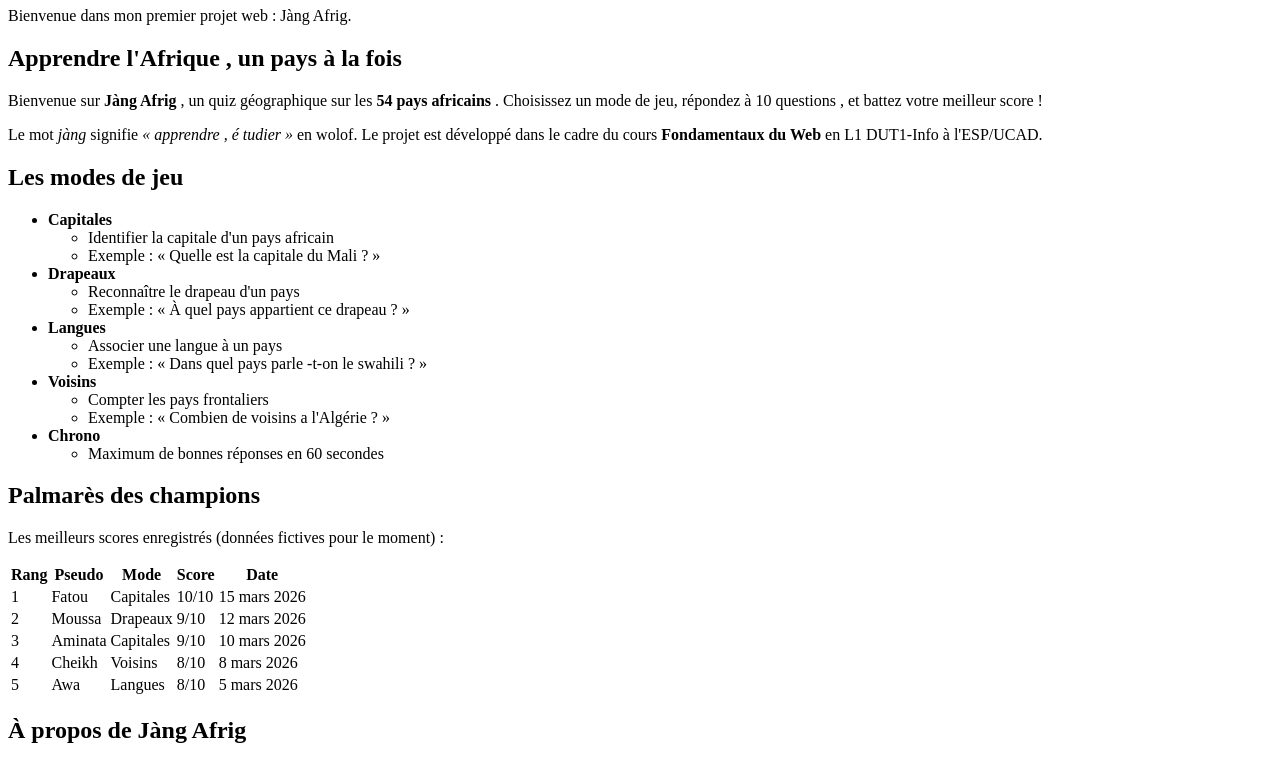
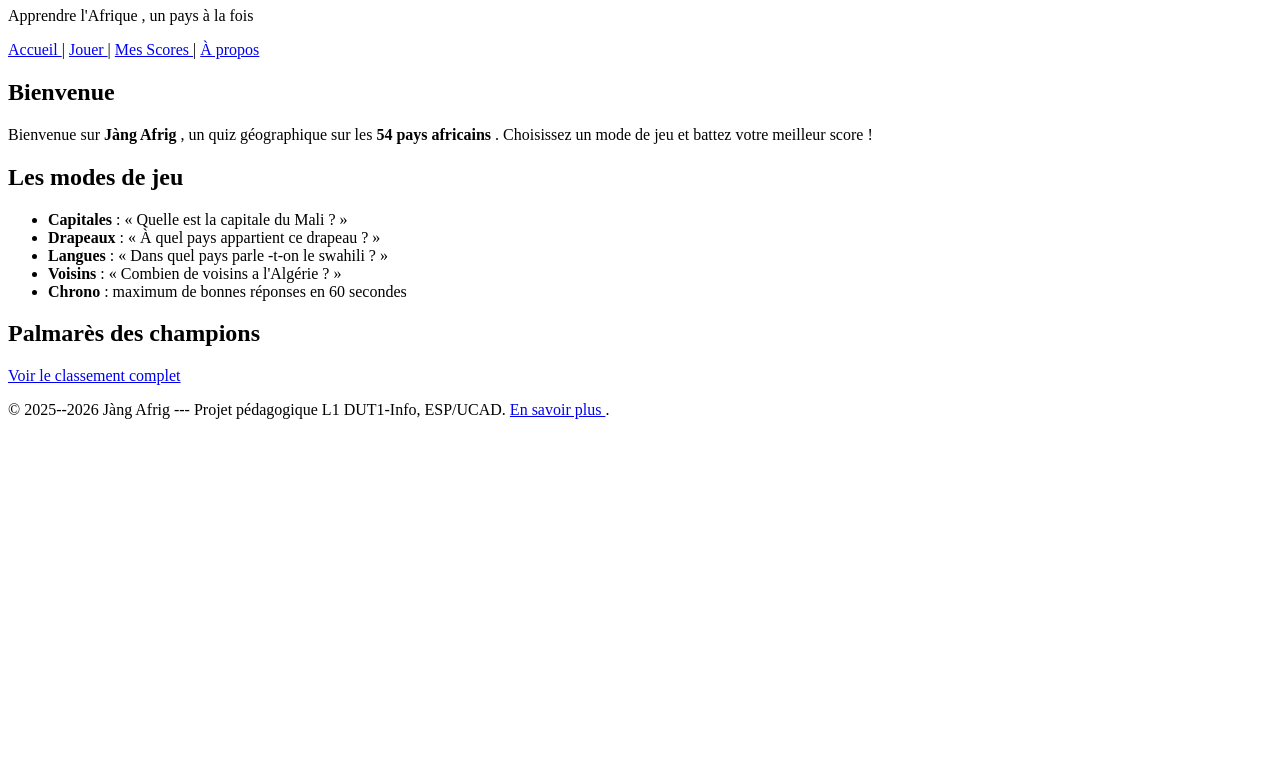
Before and after one commit to wolyndoye/jang-afrig, a plain HTML site: page index.html in a window 1280 px wide. Shown: the part 73-834 px from the top of the page. After the commit the page ends 800 px from the top, so only its background shows below. Drawn offline with Linux system fonts and the light colour scheme.

Commit message:
vO.2 : 5 pages HTML semantiques + formulaire

```diff
--- a/index.html
+++ b/index.html
@@ -5,121 +5,54 @@
     <title> Salaam Aleykum Adji Ndèye Woly</title>
 </head>
 <body>
-    <h1>Salaam Aleykum Adji Ndèye Woly !</h1>
-    <p>Bienvenue dans mon premier projet web : Jàng Afrig.</p>
-    <h2>Apprendre l'Afrique , un pays à la fois </h2>
+
+    <header >
+<h1>Jàng Afrig </h1>
+<p>Apprendre l'Afrique , un pays à la fois </p>
+</header >
+<nav>
+<a href="index.html">Accueil </a> |
+<a href="quiz.html">Jouer </a> |
+<a href="scores.html">Mes Scores </a> |
+<a href="apropos.html">À propos </a>
+</nav>
+<main>
+<section >
+<h2>Bienvenue </h2>
 <p>
-Bienvenue sur <strong >Jàng Afrig </strong >, un quiz géographique sur
-les
-<strong >54 pays africains </strong >. Choisissez un mode de jeu,
-répondez à
-10 questions , et battez votre meilleur score !
+Bienvenue sur <strong >Jàng Afrig </strong >, un quiz
+géographique sur les
+<strong >54 pays africains </strong >. Choisissez un mode de
+jeu et battez
+votre meilleur score !
 </p>
-<p>
-Le mot <em>jàng</em> signifie <em>«&nbsp;apprendre , é
-tudier&nbsp;»</em>
-en wolof. Le projet est développé dans le cadre du cours
-<strong >Fondamentaux du Web </strong > en L1 DUT1-Info à l'ESP/UCAD.
-</p>
+</section >
+<section >
 <h2>Les modes de jeu </h2>
 <ul>
-<li>
-<strong >Capitales </strong >
-<ul>
-<li>Identifier la capitale d'un pays africain </li>
-<li>Exemple : « Quelle est la capitale du Mali ? »</li>
+<li><strong >Capitales </strong > : « Quelle est la capitale
+du Mali ? »</li>
+<li><strong >Drapeaux </strong > : « À quel pays appartient
+ce drapeau ? »</li>
+<li><strong >Langues </strong > : « Dans quel pays
+parle -t-on le swahili ? »</li>
+<li><strong >Voisins </strong > : « Combien de voisins a
+l'Algérie ? »</li>
+<li><strong >Chrono </strong > : maximum de bonnes réponses
+en 60 secondes </li>
 </ul>
-</li>
-<li>
-<strong >Drapeaux </strong >
-<ul>
-<li>Reconnaître le drapeau d'un pays </li>
-<li>Exemple : « À quel pays appartient ce drapeau ? »</li>
-</ul>
-</li>
-<li>
-<strong >Langues </strong >
-<ul>
-<li>Associer une langue à un pays </li>
-<li>Exemple : « Dans quel pays parle -t-on le swahili ? »</li>
-</ul>
-</li>
-<li>
-<strong >Voisins </strong >
-<ul>
-<li>Compter les pays frontaliers </li>
-<li>Exemple : « Combien de voisins a l'Algérie ? »</li>
-</ul>
-</li>
-<li>
-<strong >Chrono </strong >
-<ul>
-<li>Maximum de bonnes réponses en 60 secondes </li>
-</ul>
-</li>
-</ul>
+</section >
+<section >
 <h2>Palmarès des champions </h2>
-<p>Les meilleurs scores enregistrés (données fictives pour le moment)
-:</p>
-<table >
-<tr>
-<th>Rang </th>
-<th>Pseudo </th>
-<th>Mode </th>
-<th>Score </th>
-<th>Date </th>
-</tr>
-<tr>
-<td>1</td>
-<td>Fatou </td>
-<td>Capitales </td>
-<td>10/10</td>
-<td>15 mars 2026</td>
-</tr>
-<tr>
-<td>2</td>
-<td>Moussa </td>
-<td>Drapeaux </td>
-<td>9/10</td>
-<td>12 mars 2026</td>
-</tr>
-<tr>
-<td>3</td>
-<td>Aminata </td>
-<td>Capitales </td>
-<td>9/10</td>
-<td>10 mars 2026</td>
-</tr>
-<tr>
-<td>4</td>
-<td>Cheikh </td>
-<td>Voisins </td>
-<td>8/10</td>
-<td>8 mars 2026</td>
-</tr>
-<tr>
-<td>5</td>
-<td>Awa </td>
-<td>Langues </td>
-<td>8/10</td>
-<td>5 mars 2026</td>
-</tr>
-</table >
-<h2>À propos de Jàng Afrig </h2>
+<p><a href="scores.html">Voir le classement complet </a></p>
+</section>
+</main>
+<footer >
 <p>
-<img src="images/drapeau.png" alt="Drapeau africain" width="200">
+&copy; 2025--2026 Jàng Afrig --- Projet pédagogique L1
+DUT1-Info, ESP/UCAD.
+<a href="apropos.html">En savoir plus </a>.
 </p>
-<p>
-Le code source du projet est disponible sur GitHub :
-<a href="https://github.com/wolyndoye/jang-afrig">
-github.com/wolyndoye/jang-afrig
-</a>
-</p>
-<p>
-Données fournies par
-<a href="https://restcountries.com">REST Countries </a>,
-une API libre et gratuite sur les pays du monde.
-</p>
-
+</footer >
 </body>
 </html>
```
Also changed, not shown: apropos.html (added, +58 -0 lines), quiz.html (added, +51 -0 lines), resultat.html (added, +28 -0 lines), scores.html (added, +68 -0 lines).
